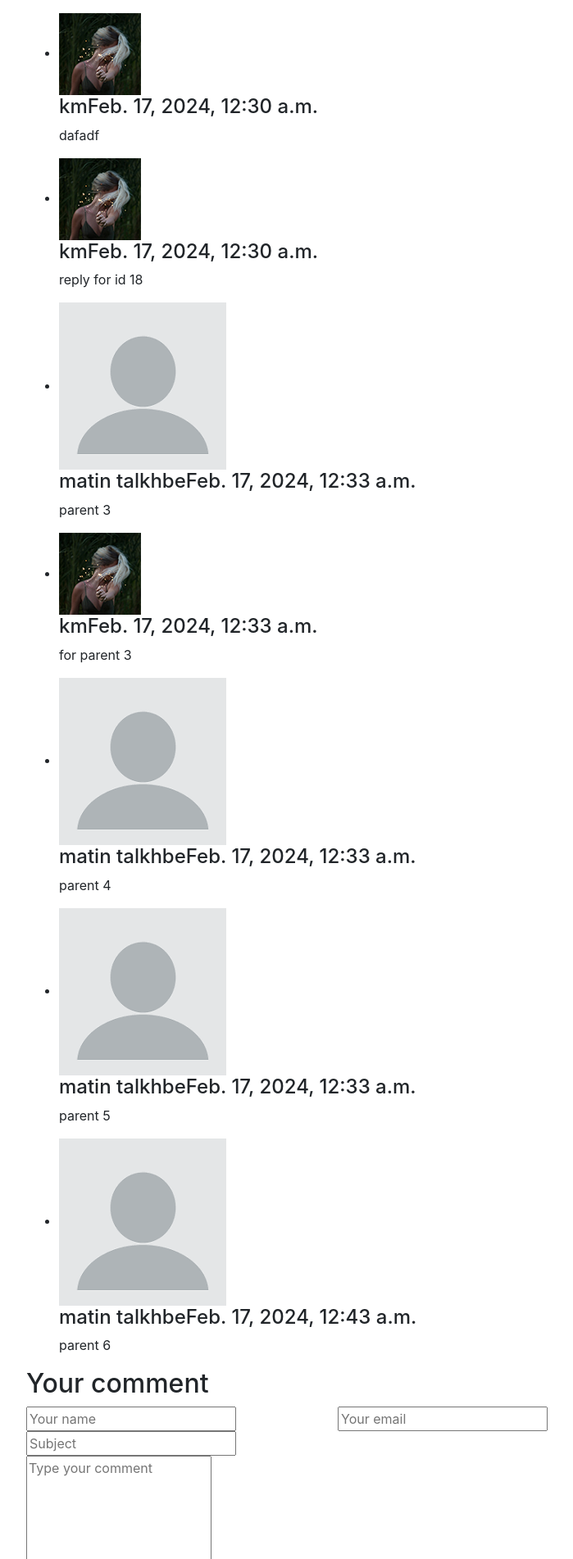
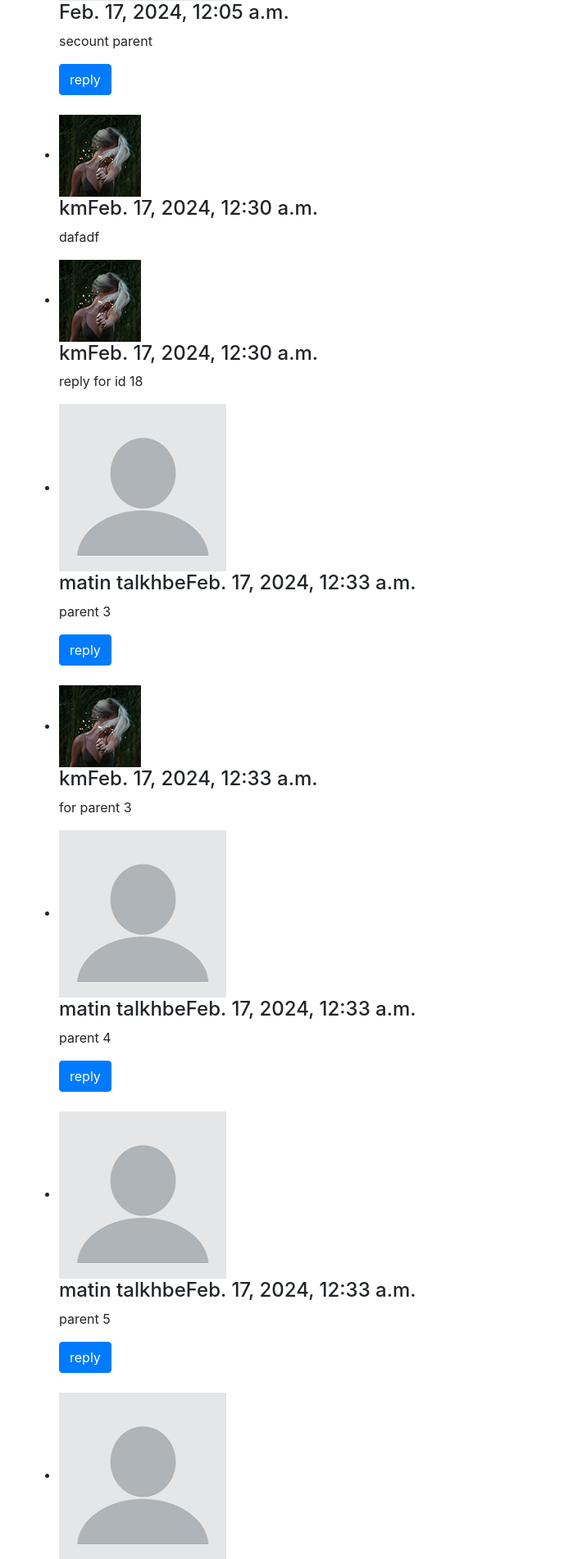
Before and after one commit to matintalkhbe00/Django-Blog-, a Django app: a page that uses blog/template/blog/post_details.html in a window 1280 px wide. Shown: the part 1889-3791 px from the top of the page at 82% size, without its empty margins (53-752 px from the left). Run offline with Django 5.2, Linux system fonts and the light colour scheme; data comes from the database, SQL or seed files in the repository; both versions use the stored data as it was after the commit; some libraries are stand-ins or nearby versions.

Commit message:
comment and reply

```diff
--- a/blog/models.py
+++ b/blog/models.py
@@ -55,7 +55,7 @@
 class Comment(models.Model):
     post = models.ForeignKey(Post , on_delete=models.CASCADE, related_name="comments")
     user = models.ForeignKey(User, on_delete=models.CASCADE, related_name="comments")
-    parent = models.ForeignKey('self', on_delete=models.CASCADE, related_name="replay" , null=True , blank=True)
+    parent = models.ForeignKey('self', on_delete=models.CASCADE, null=True , blank=True, related_name="replay" )
     body = models.TextField()
     created = models.DateTimeField(auto_now_add=True)
 
--- a/blog/template/blog/post_details.html
+++ b/blog/template/blog/post_details.html
@@ -109,14 +109,20 @@
                                                             {% if comment.user.img %}
                                                                 <img src="{{ comment.user.img.url }}" alt="">
                                                             {% else %}
-                                                                <img src="icon/img.png" alt="">{% endif %}
+                                                                <img src="icon/img.png" alt="">
+                                                            {% endif %}
                                                         </div>
                                                         <div class="right-content">
                                                             <h4>{{ comment.user.get_full_name }}<span>{{ comment.created }}</span>
                                                             </h4>
                                                             <p>{{ comment.body }}</p>
+                                                            <button onclick="set_id({{ comment.id }})"
+                                                                    class="btn btn-primary">reply
+                                                            </button>
                                                         </div>
                                                     </li>
+                                                    <br>
+
                                                     {% for replay in comment.replay.all %}
                                                         <li class="replied">
                                                             <div class="author-thumb">
@@ -130,12 +136,14 @@
                                                         </li>
                                                     {% endfor %}
                                                 {% endif %}
+
                                             {% endfor %}
                                         </ul>
                                     </div>
                                 </div>
                             </div>
 
+                            {% if request.user.is_authenticated %}
 
                                 <div class="col-lg-12">
                                     <div class="sidebar-item submit-comment">
@@ -144,28 +152,12 @@
                                         </div>
                                         <div class="content">
                                             <form id="comment" action="#" method="post">
+                                                {% csrf_token %}
                                                 <div class="row">
-                                                <div class="col-md-6 col-sm-12">
-                                                    <fieldset>
-                                                        <input name="name" type="text" id="name" placeholder="Your name"
-                                                               required="">
-                                                    </fieldset>
-                                                </div>
-                                                <div class="col-md-6 col-sm-12">
-                                                    <fieldset>
-                                                        <input name="email" type="text" id="email"
-                                                               placeholder="Your email" required="">
-                                                    </fieldset>
-                                                </div>
-                                                <div class="col-md-12 col-sm-12">
-                                                    <fieldset>
-                                                        <input name="subject" type="text" id="subject"
-                                                               placeholder="Subject">
-                                                    </fieldset>
-                                                </div>
+                                                    <input type="hidden" id="parent_id" name="parent_id" value="">
                                                     <div class="col-lg-12">
                                                         <fieldset>
-                                                        <textarea name="message" rows="6" id="message"
+                                                        <textarea name="comment" rows="6" id="comment"
                                                                   placeholder="Type your comment"
                                                                   required=""></textarea>
                                                         </fieldset>
@@ -182,6 +174,10 @@
                                         </div>
                                     </div>
                                 </div>
+                            {% else %}
+                                <a href="{% url 'account_app:singin' %}" class="btn btn-danger">for send comment please
+                                    login</a>
+                            {% endif %}
                         </div>
                     </div>
                 </div>
@@ -190,5 +186,10 @@
         </div>
     </section>
 
+    <script>
+        function set_id(id) {
+            document.getElementById("parent_id").value = id
+        }
+    </script>
 
 {% endblock %}
--- a/blog/views.py
+++ b/blog/views.py
@@ -1,23 +1,30 @@
-from django.shortcuts import render , get_object_or_404, redirect
-from blog.models import Post, Category
+from django.shortcuts import render, get_object_or_404, redirect
+from blog.models import Post, Category, Comment
 from django.core.paginator import Paginator
+
 
 # Create your views here.
 
 
 def post_detail(request, slug):
     post = Post.objects.get(slug=slug)
-    return render(request, 'blog/post_details.html' , context={'post':post})
+    if request.method == 'POST':
+        parent_id = request.POST.get('parent_id')
+        body = request.POST.get('comment')
+        Comment.objects.create(post=post, body=body, parent_id=parent_id, user=request.user)
+    return render(request, 'blog/post_details.html', context={'post': post})
+
 
 def posts_list(request):
     posts = Post.objects.all()
     # page_number = request.GET.get('page')
     # recent_posts = Post.objects.order_by('-create')[:3]
-    paginator = Paginator(posts , 1)
+    paginator = Paginator(posts, 1)
     object_list = paginator.get_page(request.GET.get('page'))
-    return render(request , "blog/posts_list.html" , context={'posts':object_list })
+    return render(request, "blog/posts_list.html", context={'posts': object_list})
 
-def categories_post(request , pk=None):
+
+def categories_post(request, pk=None):
     category = get_object_or_404(Category, id=pk)
     posts = category.posts.all()
-    return render(request , "blog/posts_list.html" , context={'posts':posts})
+    return render(request, "blog/posts_list.html", context={'posts': posts})
```
Also changed, not shown: db.sqlite3. Lines whose indentation alone changed are shown as unchanged.
